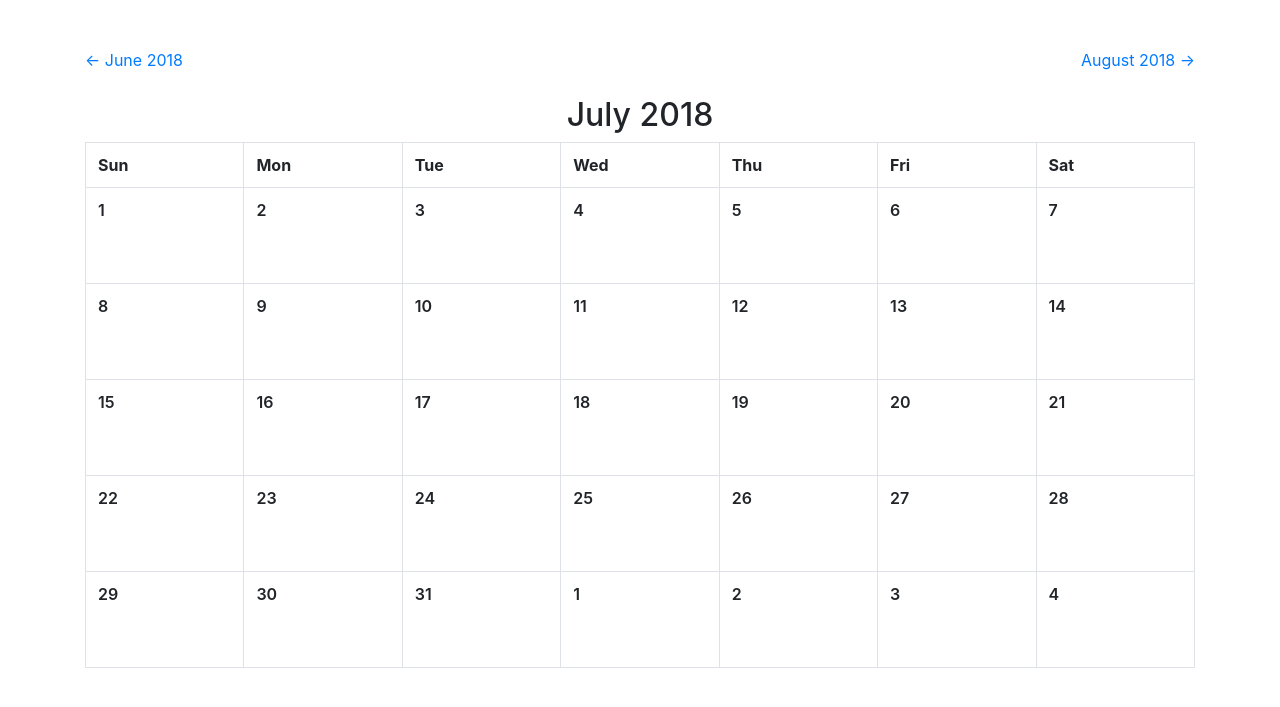
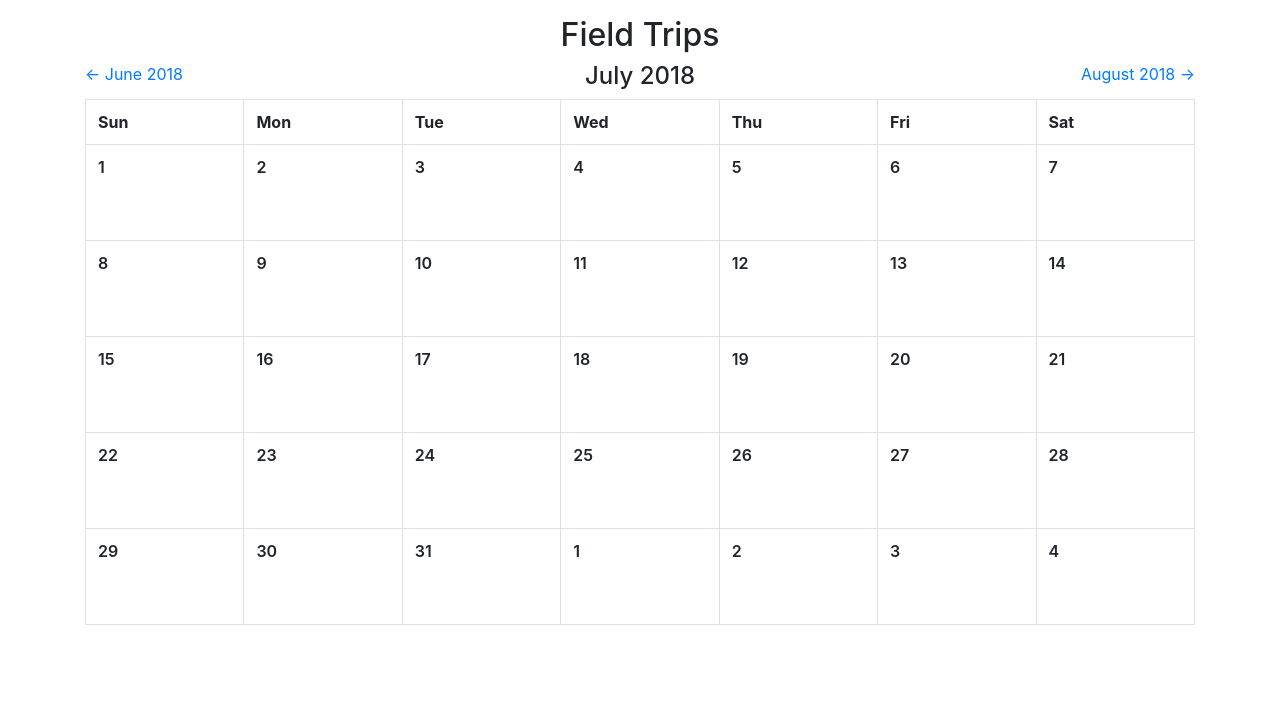
Before and after one commit to FalconPD/forms_site, a Django app: page /field_trips/calendar in a window 1280 px wide. Shown: the part 56-763 px from the top of the page. Run offline with Django 3.2, Linux system fonts and the light colour scheme; a user stored in the database is signed in; tables that the repository leaves empty hold one stand-in row (values such as "Sample post"); parts of the project's set-up code (start-up, migrations or seed data) failed here and were passed over; some libraries are stand-ins or nearby versions.

Commit message:
Calendar view work and Heroku integration

```diff
--- a/field_trips/static/field_trips/calendar.css
+++ /dev/null
@@ -1,32 +0,0 @@
-h2.title {
-  text-align: center;
-  margin-top: 3em;
-}
-
-div.previous {
-  text-align: left;
-  margin-top: 3em;
-}
-
-div.next {
-  text-align: right;
-  margin-top: 3em;
-}
-
-tr.calendar {
-  height: 6em;
-  width: 6em;
-}
-
-div.day {
-  text-align: left;
-  font-weight: 600;
-}
-
-div.event {
-  text-align: center;
-}
-
-table {
-  table-layout: fixed;
-}
--- a/field_trips/templatetags/calendar.py
+++ /dev/null
@@ -1,39 +0,0 @@
-# https://djangosnippets.org/snippets/1485/
-# This tag gives you an iterable Python Calendar object in your template
-# namespace. It is used in the django-calendar project.
-
-from django import template
-from calendar import Calendar
-import datetime
-import re
-
-register = template.Library()
-
-@register.tag(name="get_calendar")
-def do_calendar(parser, token):
-    syntax_help = "syntax should be \"get_calendar for <month> <year> as <var_name>\""
-    # This version uses a regular expression to parse tag contents.
-    try:
-        # Splitting by None == splitting by spaces.
-        tag_name, arg = token.contents.split(None, 1)
-    except ValueError:
-        error = "{} tag requires arguments, {}".format(
-            token.contents.split()[0], syntax_help)
-        raise template.TemplateSyntaxError(error)
-    m = re.search(r'for (.*?) (.*?) as (\w+)', arg)
-    if not m:
-        error = "{} tag had invalid arguments, {}".format(tag_name, syntax_help)
-        raise template.TemplateSyntaxError(error)
-    return GetCalendarNode(*m.groups())
-
-class GetCalendarNode(template.Node):
-    def __init__(self, month, year, var_name):
-        self.year = template.Variable(year)
-        self.month = template.Variable(month)
-        self.var_name = var_name
-
-    def render(self, context):
-        mycal = Calendar(6)
-        context[self.var_name] = mycal.monthdatescalendar(
-            int(self.year.resolve(context)), int(self.month.resolve(context)))
-        return ''
--- a/field_trips/views/views.py
+++ b/field_trips/views/views.py
@@ -7,6 +7,7 @@ from django.utils import timezone
 from django.urls import reverse
 
 from field_trips.models import FieldTrip
+from .constants import DISPLAYS
 
 @login_required
 def index(request):
@@ -18,35 +19,11 @@ def index(request):
     return render(request, 'field_trips/index.html',
         {'field_trips': field_trips})
 
-def calendar_link(month, year):
-    return '{}?month={}&year={}'.format(reverse('field_trips:calendar'), month,
-        year)
-
-def calendar_title(month, year):
-    return '{} {}'.format(month_name[month], year)
-
 @login_required
 def calendar(request):
     now = timezone.now()
     month = int(request.GET.get('month', str(now.month)))
     year = int(request.GET.get('year', str(now.year)))
-    if month == 12:
-        next_month = 1
-        next_year = year + 1
-    else:
-        next_month = month + 1
-        next_year = year
-    if month == 1:
-        previous_month = 12
-        previous_year = year - 1
-    else:
-        previous_month = month - 1
-        previous_year = year
-    title = calendar_title(month, year)
-    previous_link = calendar_link(previous_month, previous_year)
-    previous_title = calendar_title(previous_month, previous_year)
-    next_link = calendar_link(next_month, next_year)
-    next_title = calendar_title(next_month, next_year)
     field_trips = (FieldTrip
         .objects
         .filter(departing__year=year)
@@ -56,17 +33,14 @@ def calendar(request):
     for field_trip in field_trips:
         events.append({
             'title': field_trip.destination,
-            'date': field_trip.departing,
+            'link': reverse('field_trips:detail', args=[field_trip.id]),
+            'date': field_trip.departing.date,
         })
-    return render(request, 'field_trips/calendar.html', {
-        'title': title,
+    return render(request, 'calendar.html', {
+        'title': 'Field Trips',
         'events': events,
         'month': month,
         'year': year,
-        'previous_link': previous_link,
-        'previous_title': previous_title,
-        'next_link': next_link,
-        'next_title': next_title,
     })
 
 @login_required
--- a/forms_site/settings.py
+++ b/forms_site/settings.py
@@ -70,6 +70,9 @@ TEMPLATES = [
                 'django.contrib.auth.context_processors.auth',
                 'django.contrib.messages.context_processors.messages',
             ],
+            'libraries': {
+                'calendar': 'templatetags.calendar',
+            },
         },
     },
 ]
@@ -125,6 +128,9 @@ USE_TZ = True
 # https://docs.djangoproject.com/en/2.0/howto/static-files/
 
 STATIC_URL = '/static/'
+STATICFILES_DIRS = [
+    os.path.join(BASE_DIR, "static"),
+]
 
 AUTHENTICATION_BACKENDS = (
         'django.contrib.auth.backends.ModelBackend',
--- /dev/null
+++ b/static/calendar.css
@@ -0,0 +1,13 @@
+tr.calendar {
+  height: 6em;
+  width: 6em;
+}
+
+div.day {
+  text-align: left;
+  font-weight: 600;
+}
+
+table {
+  table-layout: fixed;
+}
--- a/field_trips/templates/field_trips/calendar.html
+++ b/templates/calendar.html
@@ -8,7 +8,7 @@
 <link
     rel="stylesheet"
     type="text/css"
-    href="{% static 'field_trips/calendar.css' %}">
+    href="{% static 'calendar.css' %}">
 </link>
 
 {% endblock %}
@@ -16,17 +16,27 @@
 
 {% block content %}
 
+<div class="row">
+    <div class="col-md"><h2 class="text-center mt-3">{{ title }}</h2></div>
+</div>
+
 {% get_calendar for month year as calendar %}
 <div class="row">
     <div class="col-md">
-        <div class="previous">
-            <a href="{{ previous_link}}">&lt;- {{ previous_title }}</a>
+        <div class="text-left">
+            <a href="{{ calendar.previous_link}}">
+                &lt;- {{ calendar.previous_title }}
+            </a>
         </div>
     </div>
-    <div class="col-md"><h2 class="title">{{ title }}</h2></div>
     <div class="col-md">
-        <div class="next">
-          <a href="{{ next_link}}">{{ next_title }} -&gt;</a>
+        <div class="text-center"><h4>{{ calendar.title }}</h4></div>
+    </div>
+    <div class="col-md">
+        <div class="text-right">
+          <a href="{{ calendar.next_link }}">
+            {{ calendar.next_title }} -&gt;
+          </a>
         </div>
     </div>
 </div>
@@ -42,7 +52,7 @@
                 <th>Fri</th>
                 <th>Sat</th>
             </tr>
-            {% for week in calendar %}
+            {% for week in calendar.calendar %}
             <tr class="calendar">
                 {% for day in week %}
                 <td>
@@ -56,8 +66,12 @@
                     <div class="row">
                         <div class="col-sm">
                             {% for event in events %}
-                                {% if event.date.date == day %}
-                                    <div class="event">{{ event.title }}</div>
+                                {% if event.date == day %}
+                                    <div class="text-center">
+                                        <a href="{{ event.link }}">
+                                            {{ event.title }}
+                                        </a>
+                                    </div>
                                 {% endif %}
                             {% endfor %}
                         </div>
--- /dev/null
+++ b/templatetags/calendar.py
@@ -0,0 +1,85 @@
+# Based On: https://djangosnippets.org/snippets/1485/
+
+from django import template
+from calendar import Calendar, month_name
+import datetime
+import re
+
+register = template.Library()
+
+@register.tag(name="get_calendar")
+def do_calendar(parser, token):
+    syntax_help = "syntax should be \"get_calendar for <month> <year> as <var_name>\""
+    # This version uses a regular expression to parse tag contents.
+    try:
+        # Splitting by None == splitting by spaces.
+        tag_name, arg = token.contents.split(None, 1)
+    except ValueError:
+        error = "{} tag requires arguments, {}".format(
+            token.contents.split()[0], syntax_help)
+        raise template.TemplateSyntaxError(error)
+    m = re.search(r'for (.*?) (.*?) as (\w+)', arg)
+    if not m:
+        error = "{} tag had invalid arguments, {}".format(tag_name, syntax_help)
+        raise template.TemplateSyntaxError(error)
+    return GetCalendarNode(*m.groups())
+
+class GetCalendarNode(template.Node):
+    def __init__(self, month, year, var_name):
+        self.year = template.Variable(year)
+        self.month = template.Variable(month)
+        self.var_name = var_name
+
+    def link(self, year, month):
+        """
+        Create a calendar link with query parameters for a specific year and
+        month
+        """
+        return '{}?year={}&month={}'.format('', year, month)
+
+    def title(self, year, month):
+        """
+        Create a friendly title for a month and year
+        """
+        return '{} {}'.format(month_name[month], year)
+
+    def next_year_month(self):
+        """
+        Find the next month, increment year if needed
+        """
+        if self.month_val == 12:
+            next_year = self.year_val + 1
+            next_month = 1
+        else:
+            next_year = self.year_val
+            next_month = self.month_val + 1
+        return (next_year, next_month)
+
+    def previous_year_month(self):
+        """
+        Find the previous month, decerement year if needed
+        """
+        if self.month_val == 1:
+            previous_year = self.year_val - 1
+            previous_month = 12
+        else:
+            previous_year = self.year_val
+            previous_month = self.month_val - 1
+        return (previous_year, previous_month)
+
+    def render(self, context):
+        """
+        Create an object in the context with links and a calendar
+        """
+        mycal = Calendar(6)
+        self.year_val = int(self.year.resolve(context))
+        self.month_val = int(self.month.resolve(context))
+        context[self.var_name] = {
+            'calendar': mycal.monthdatescalendar(self.year_val, self.month_val),
+            'title': self.title(self.year_val, self.month_val),
+            'next_link': self.link(*self.next_year_month()),
+            'next_title': self.title(*self.next_year_month()),
+            'previous_link': self.link(*self.previous_year_month()),
+            'previous_title': self.title(*self.previous_year_month()),
+        }
+        return ''
```
Also changed, not shown: 1 other file.
